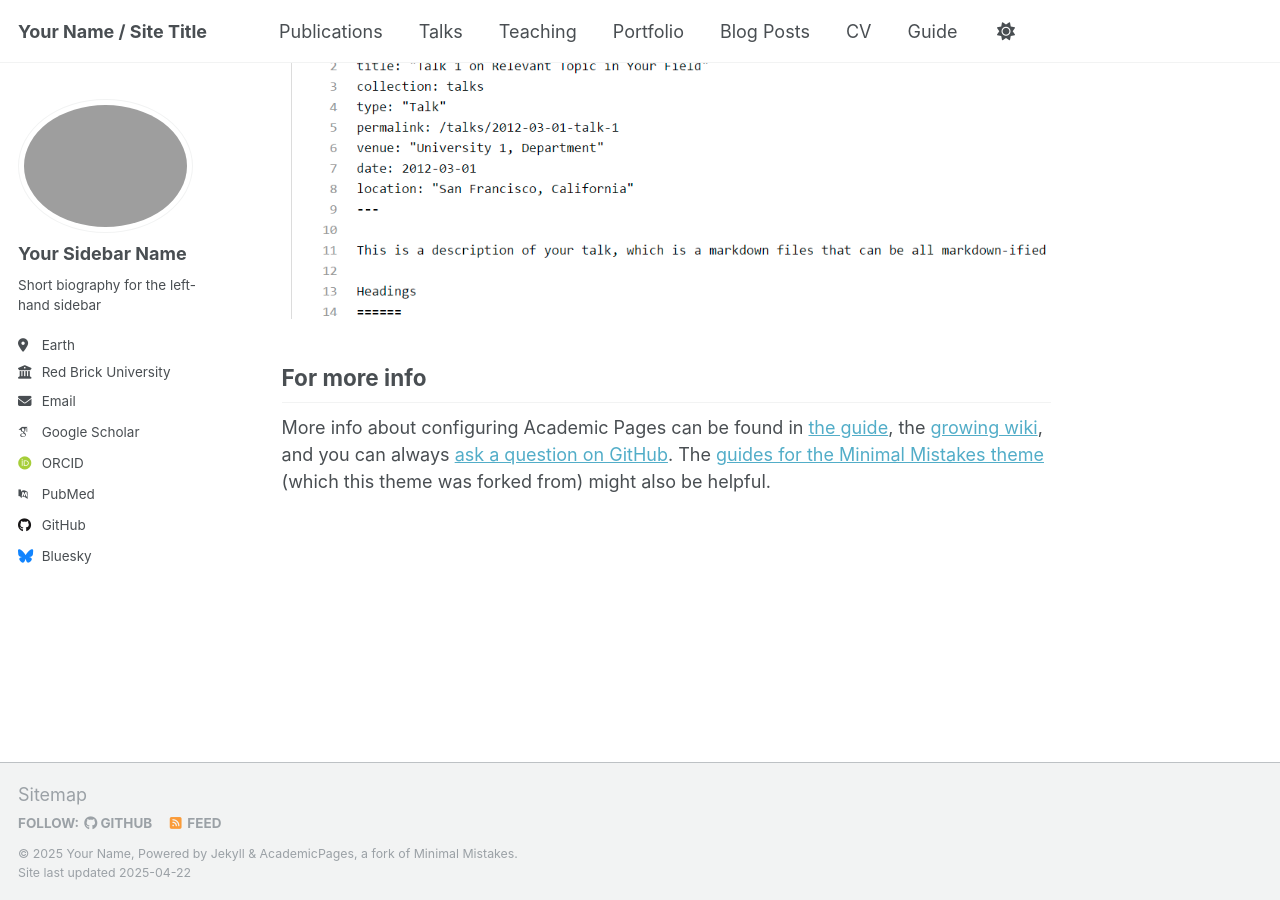
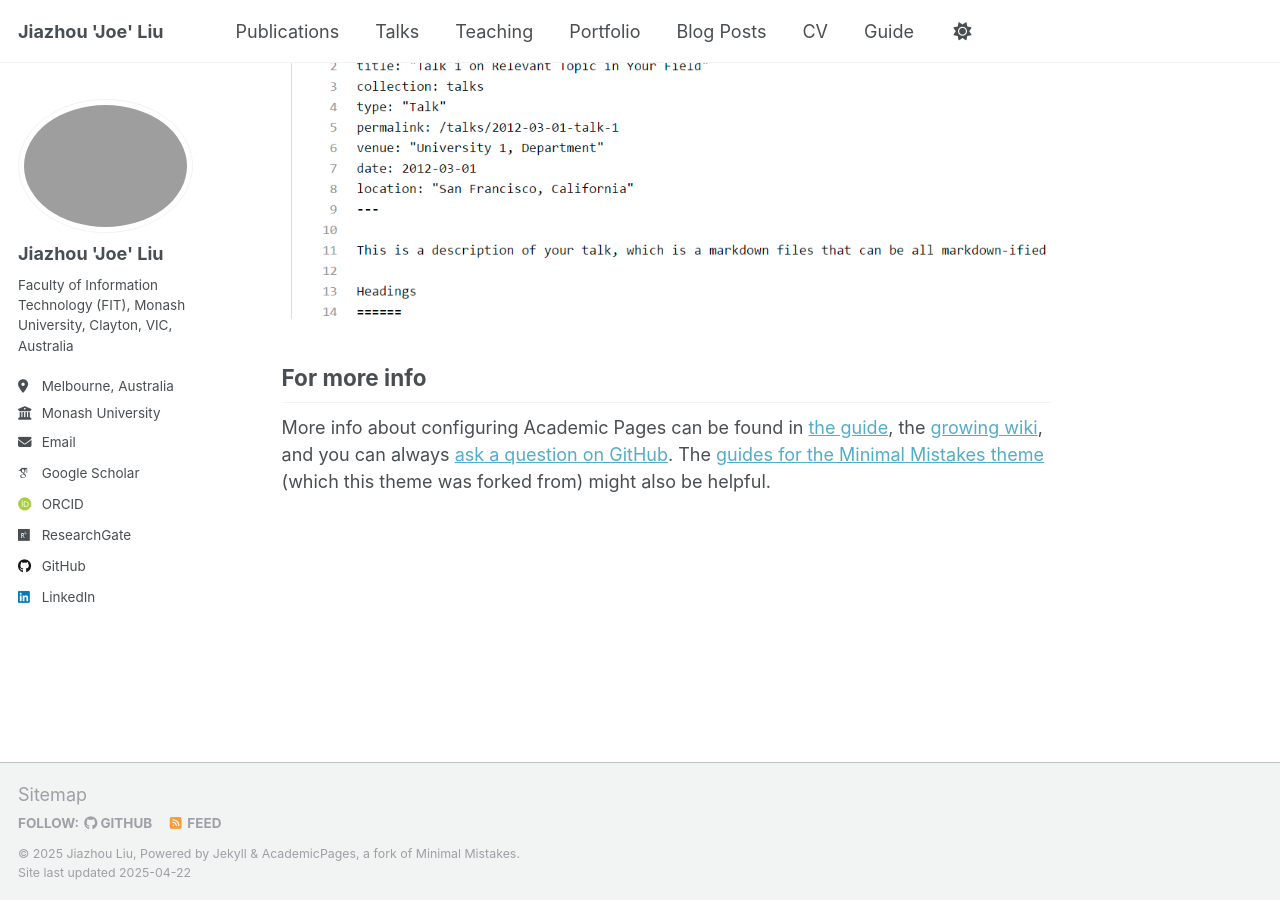
Before and after one commit to JiazhouLiu/jiazhouliu, a Jekyll site: the page built from _pages/about.md, in a window 1280 px wide and 900 px high, scrolled down 2636 px. Built offline with Jekyll 4.4.1, drawn with Linux system fonts in a browser that asks for light colours; some web fonts are replaced.

Commit message:
update config file and new profile photo

```diff
--- a/_config.yml
+++ b/_config.yml
@@ -9,13 +9,13 @@
 # Basic Site Settings
 locale                   : "en-US"
 site_theme               : "default"
-title                    : "Your Name / Site Title"
+title                    : "Jiazhou 'Joe' Liu"
 title_separator          : "-"
-name                     : &name "Your Name"
-description              : &description "personal description"
-url                      : https://academicpages.github.io # the base hostname & protocol for your site e.g. "https://[your GitHub username].github.io"
+name                     : &name "Jiazhou Liu"
+description              : &description "Personal Website"
+url                      : https://jiazhouliu.github.io # the base hostname & protocol for your site e.g. "https://[your GitHub username].github.io"
 baseurl                  : "" # the subpath of your site, e.g. "/blog"
-repository               : "academicpages/academicpages.github.io"
+repository               : "JiazhouLiu/jiazhouliu.github.io"
 
 # Site Author - The following control what appear as part of the author content on the side bar.
 #               If a field is blank the icon and link will not appear, otherwise it will be shown.
@@ -23,34 +23,34 @@ repository               : "academicpages/academicpages.github.io"
 author:
   # Biographic information
   avatar           : "profile.png"
-  name             : "Your Sidebar Name"
+  name             : "Jiazhou 'Joe' Liu"
   pronouns         : # example: "she/her"
-  bio              : "Short biography for the left-hand sidebar"
-  location         : "Earth"
-  employer         : "Red Brick University"
+  bio              : "Faculty of Information Technology (FIT),\nMonash University,\nClayton, VIC, Australia"
+  location         : "Melbourne, Australia"
+  employer         : "Monash University"
   uri              : # URL
-  email            : "none@example.org"
+  email            : "liujiazhou@gmail.com"
 
   # Academic websites
   arxiv            : # URL - Update with the correct link to your profile
-  googlescholar    : "https://scholar.google.com/citations?user=PS_CX0AAAAAJ"
+  googlescholar    : "https://scholar.google.com.au/citations?user=wbQBTc0AAAAJ&hl=en"
   impactstory      : # URL
-  orcid            : "http://orcid.org/yourorcidurl"
+  orcid            : "https://orcid.org/0000-0003-4541-0233"
   semantic         : # URL
-  pubmed           : "https://www.ncbi.nlm.nih.gov/pubmed/?term=john+snow"
-  researchgate     : # URL
+  pubmed           : # URL
+  researchgate     : "https://www.researchgate.net/profile/Jiazhou-Liu"
   scopus           : # URL
 
   # Repositories and software development
   bitbucket        : # Username - Update with your username on the site
   codepen          : # Username
   dribbble         : # Username
-  github           : "academicpages"
+  github           : "JiazhouLiu"
   kaggle           : # Username
   stackoverflow    : # User number or user number and name (i.e., use "1" or "1/jeff-atwood")
 
   # Social media
-  bluesky          : "bsky.app" # Replace this with you Bluesky username
+  bluesky          : # Username
   facebook         : # Username
   flickr           : # Username
   foursquare       : # Username
@@ -59,7 +59,7 @@ author:
   keybase          : # Username
   instagram        : # Username
   lastfm           : # Username
-  linkedin         : # Username
+  linkedin         : "jliu3"
   mastodon         : # URL
   medium           : # URL
   pinterest        : # Username
@@ -79,10 +79,11 @@ author:
 publication_category:
   books:
     title: 'Books'
+  conferences:
+    title: 'Conference Papers'
   manuscripts:
     title: 'Journal Articles'
-  conferences:
-    title: 'Conference Papers'
+
 
 # Site Settings
 teaser                   :  # filename of teaser fallback teaser image placed in /images/, .e.g. "500x300.png"
```
Also changed, not shown: 1 other file.
